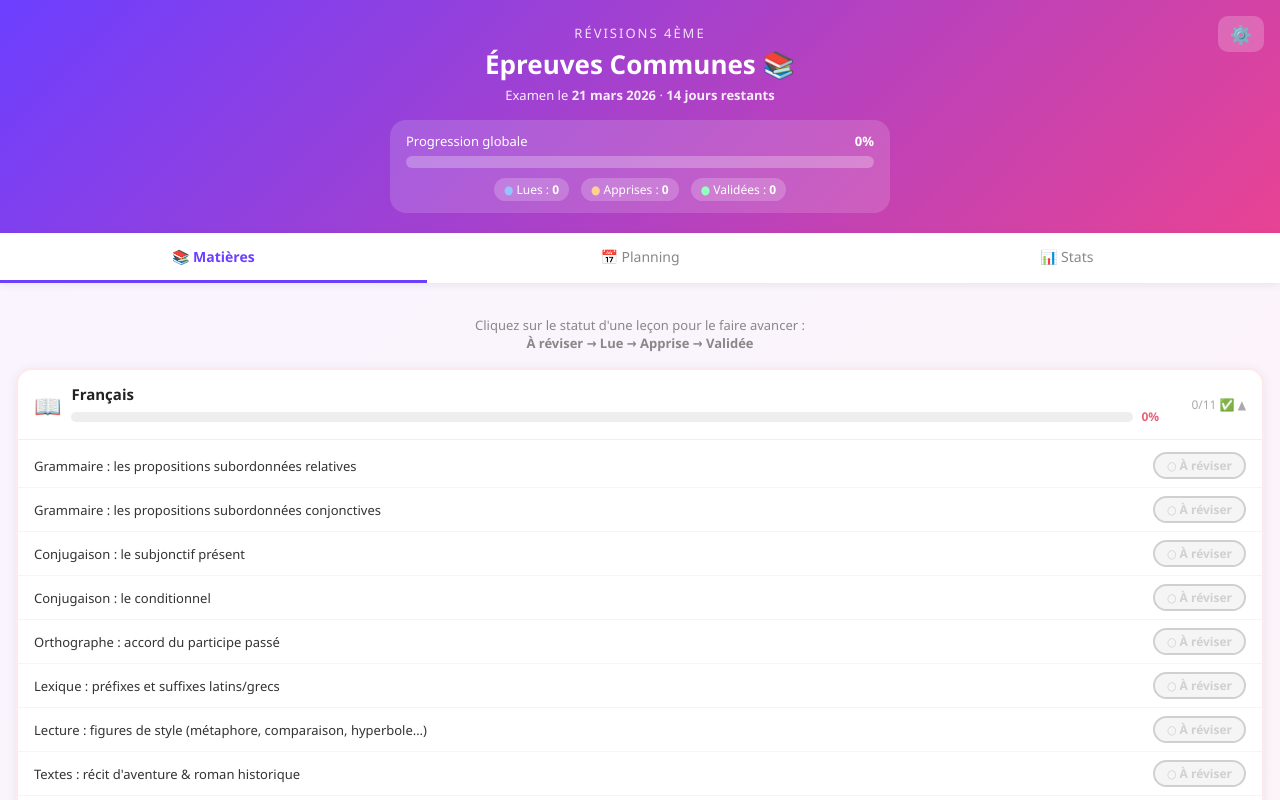
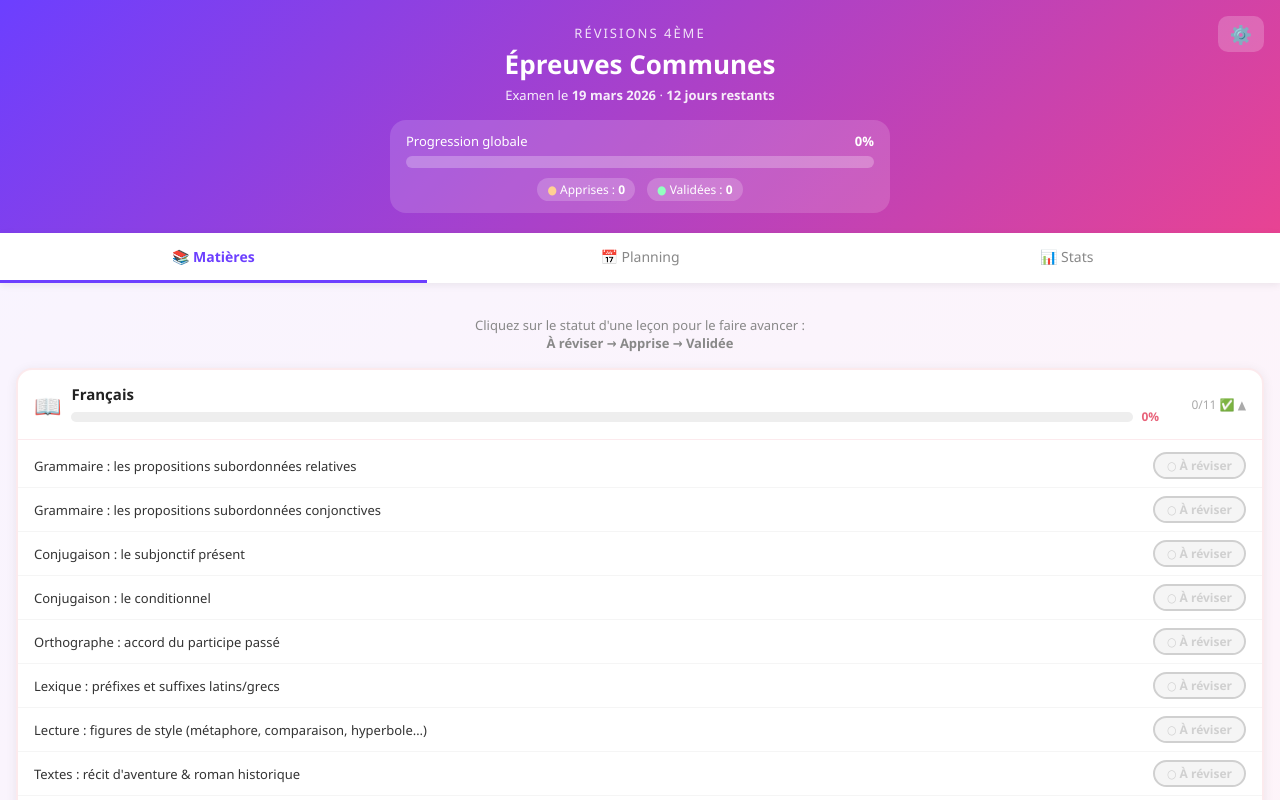
Before and after one commit to travailwemaux/revision-4eme, a React (Vite) app: page / in a window 1280 px wide. Shown: the top 800 px of the page. Built offline with nearby package versions, Linux system fonts and the light colour scheme.

Commit message:
Suppression de l'état "Lue"

```diff
--- a/src/App.jsx
+++ b/src/App.jsx
@@ -111,7 +111,6 @@ const SUBJECTS = [
 
 const STATUS_STEPS = [
   { key: "todo",     label: "À réviser", color: "#d0d0d0", bg: "#f5f5f5",  icon: "○" },
-  { key: "lue",      label: "Lue",       color: "#5b9fe8", bg: "#eaf2ff",  icon: "👁" },
   { key: "apprise",  label: "Apprise",   color: "#e8a23a", bg: "#fff7e6",  icon: "🧠" },
   { key: "validee",  label: "Validée",   color: "#2ecf72", bg: "#e6fff1",  icon: "✅" },
 ];
@@ -210,15 +209,15 @@ export default function App() {
   const [openSubjects, setOpenSubjects] = useState({});
   const [showSettings, setShowSettings] = useState(false);
   const [examDateStr, setExamDateStr] = useState(() => {
-    try { return localStorage.getItem("exam_date") || "2026-03-21"; } catch { return "2026-03-21"; }
+    try { return localStorage.getItem("exam_date") || "2026-03-19"; } catch { return "2026-03-19"; }
   });
   const [tempDateStr, setTempDateStr] = useState(() => {
-    try { return localStorage.getItem("exam_date") || "2026-03-21"; } catch { return "2026-03-21"; }
+    try { return localStorage.getItem("exam_date") || "2026-03-19"; } catch { return "2026-03-19"; }
   });
 
   const examDate = (() => {
     const d = new Date(examDateStr + "T00:00:00");
-    return isNaN(d) ? new Date("2026-03-21") : d;
+    return isNaN(d) ? new Date("2026-03-19") : d;
   })();
 
   useEffect(() => {
@@ -246,10 +245,8 @@ export default function App() {
   const countByStatus = key => allIds.filter(id => (statuses[id] || "todo") === key).length;
   const validated = countByStatus("validee");
   const learned = countByStatus("apprise");
-  const read = countByStatus("lue");
-  const done = validated + learned + read;
+  const done = validated + learned;
   const globalPct = Math.round((done / total) * 100);
-  const validatedPct = Math.round((validated / total) * 100);
 
   const { plan, workDays } = distributeLessons(statuses, examDate);
 
@@ -290,7 +287,7 @@ export default function App() {
       <div style={{ background: "linear-gradient(135deg, #6c3fff, #e84393)", padding: "24px 20px 20px", color: "white", textAlign: "center", boxShadow: "0 4px 20px rgba(108,63,255,0.3)", position: "relative" }}>
         <button onClick={() => { setTempDateStr(examDateStr); setShowSettings(true); }} style={{ position: "absolute", top: 16, right: 16, zIndex: 1, background: "rgba(255,255,255,0.2)", border: "none", borderRadius: 10, padding: "6px 12px", color: "white", cursor: "pointer", fontSize: 18, fontFamily: "inherit" }} title="Paramètres">⚙️</button>
         <div style={{ fontSize: 13, opacity: 0.85, letterSpacing: 2, textTransform: "uppercase", marginBottom: 4 }}>Révisions 4ème</div>
-        <div style={{ fontSize: 26, fontWeight: 800, marginBottom: 4 }}>Épreuves Communes 📚</div>
+        <div style={{ fontSize: 26, fontWeight: 800, marginBottom: 4 }}>Épreuves Communes</div>
         <div style={{ fontSize: 13, opacity: 0.9 }}>
           Examen le <strong>{examDateFormatted}</strong> · <strong>{daysLeft > 0 ? `${daysLeft} jours restants` : daysLeft === 0 ? "C'est aujourd'hui ! 💪" : "Examen passé"}</strong>
         </div>
@@ -306,7 +303,6 @@ export default function App() {
           </div>
           <div style={{ display: "flex", gap: 12, marginTop: 10, justifyContent: "center", fontSize: 12, flexWrap: "wrap" }}>
             {[
-              { label: "Lues", val: read, color: "#93c4ff" },
               { label: "Apprises", val: learned, color: "#ffd093" },
               { label: "Validées", val: validated, color: "#93ffc0" },
             ].map(x => (
@@ -353,7 +349,7 @@ export default function App() {
         {tab === "matieres" && (
           <div>
             <p style={{ color: "#888", fontSize: 13, textAlign: "center", marginBottom: 16 }}>
-              Cliquez sur le statut d'une leçon pour le faire avancer : <br></br><strong>À réviser → Lue → Apprise → Validée</strong>
+              Cliquez sur le statut d'une leçon pour le faire avancer : <br></br><strong>À réviser → Apprise → Validée</strong>
             </p>
             {SUBJECTS.map(subject => {
               const subIds = subject.lessons.map((_, i) => `${subject.id}_${i}`);
@@ -492,7 +488,6 @@ export default function App() {
                 {[
                   { label: "Total de leçons", val: total, color: "#888", icon: "📚" },
                   { label: "À réviser", val: countByStatus("todo"), color: "#d0d0d0", icon: "○" },
-                  { label: "Lues", val: read, color: "#5b9fe8", icon: "👁" },
                   { label: "Apprises", val: learned, color: "#e8a23a", icon: "🧠" },
                   { label: "Validées", val: validated, color: "#2ecf72", icon: "✅" },
                   { label: "Progression", val: `${globalPct}%`, color: "#6c3fff", icon: "🚀" },
@@ -513,7 +508,6 @@ export default function App() {
                 const subIds = subject.lessons.map((_, i) => `${subject.id}_${i}`);
                 const n = subIds.length;
                 const todo = subIds.filter(id => !statuses[id] || statuses[id] === "todo").length;
-                const lue = subIds.filter(id => statuses[id] === "lue").length;
                 const apprise = subIds.filter(id => statuses[id] === "apprise").length;
                 const validee = subIds.filter(id => statuses[id] === "validee").length;
                 const pct = Math.round(((n - todo) / n) * 100);
@@ -528,12 +522,10 @@ export default function App() {
                     <div style={{ height: 10, borderRadius: 8, background: "#eee", overflow: "hidden", display: "flex" }}>
                       <div style={{ width: `${(validee/n)*100}%`, background: "#2ecf72", transition: "width 0.4s" }} />
                       <div style={{ width: `${(apprise/n)*100}%`, background: "#e8a23a", transition: "width 0.4s" }} />
-                      <div style={{ width: `${(lue/n)*100}%`, background: "#5b9fe8", transition: "width 0.4s" }} />
                     </div>
                     <div style={{ display: "flex", gap: 10, marginTop: 4, fontSize: 11, color: "#aaa" }}>
                       <span>✅ {validee}</span>
                       <span>🧠 {apprise}</span>
-                      <span>👁 {lue}</span>
                       <span>○ {todo}</span>
                     </div>
                   </div>
```
